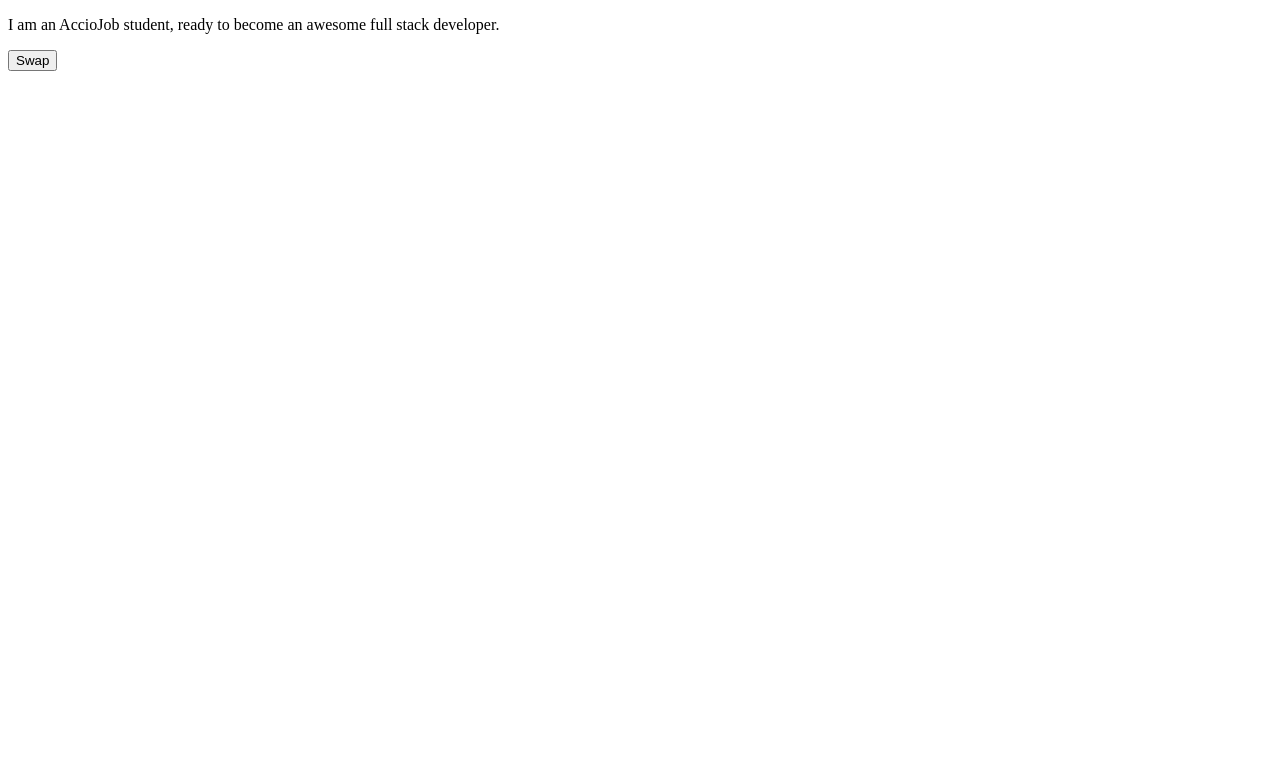
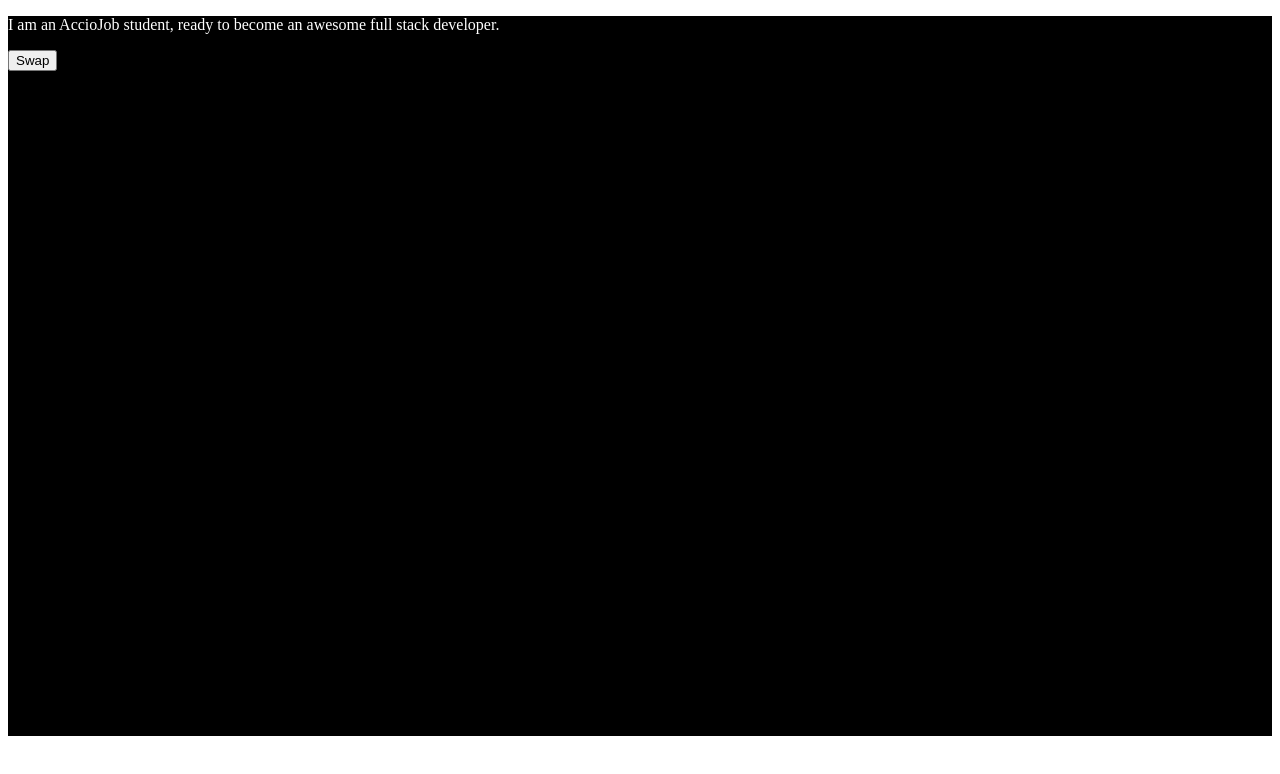
Before and after one commit to acciojob/dark-theme-teja-accio, a website: page main.html in a window 1280 px wide. Drawn offline with Linux system fonts and the light colour scheme.

Commit message:
created a submission

```diff
--- a/main.html
+++ b/main.html
@@ -7,7 +7,7 @@
     <link rel="stylesheet" href="styles.css">
   </head>
   <body>
-     <div id="app" class="day">
+     <div id="app" class="night">
     <p id="ptag">I am an AccioJob student, ready to become an awesome full stack developer.</p>
     <button id="swap" class="button_day" onclick="swapTheme()">Swap</button>
   </div>
```
